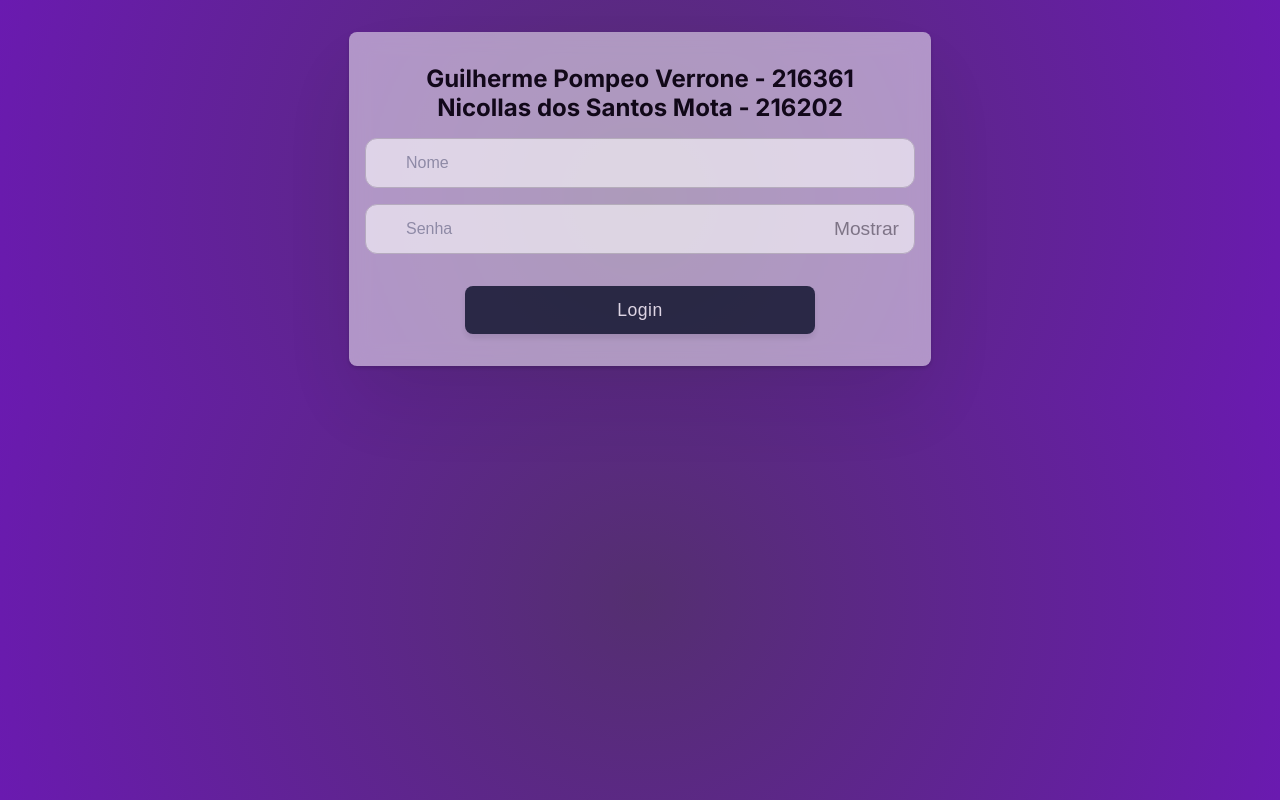
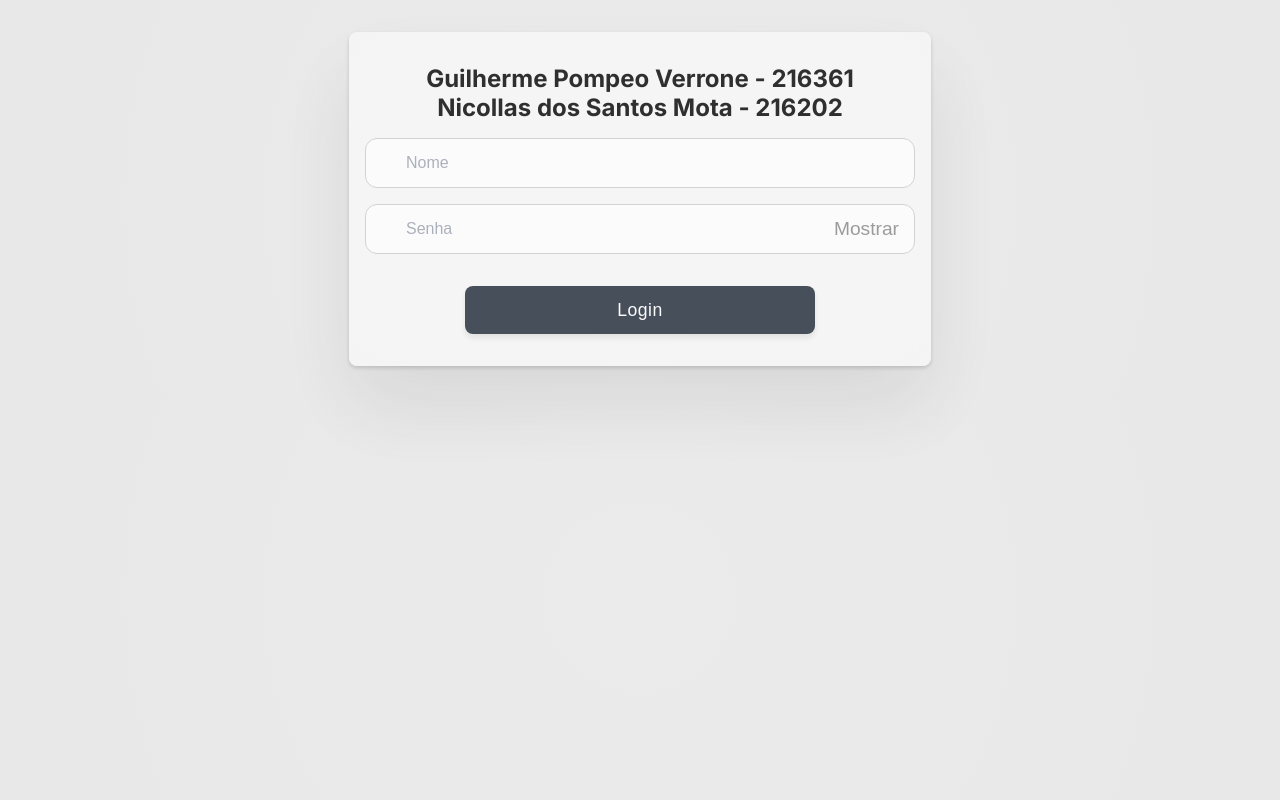
Before and after one commit to GuilhermeVerrone/mytodolist-front-main, an Angular app: page / in a window 1280 px wide. Built offline with nearby package versions, Linux system fonts and the light colour scheme.

Commit message:
Hash + Salt

```diff
--- a/src/styles.css
+++ b/src/styles.css
@@ -7,8 +7,8 @@
 }
 
 body {
-  background: #542f70;
-  background: radial-gradient(circle,rgba(84, 47, 112, 1) 0%, rgba(106, 26, 176, 1) 100%);
+  background: #ebebeb;
+  background: radial-gradient(circle,rgba(235, 235, 235, 1) 0%, rgba(232, 232, 232, 1) 100%);
   margin: 0;
   padding: 0;
   overflow: hidden;
```
